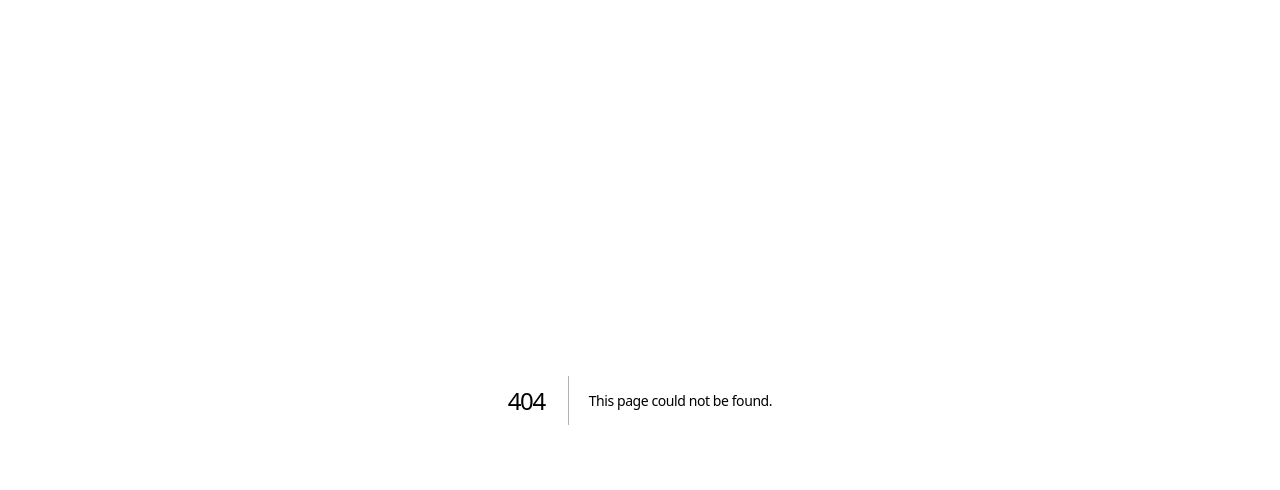
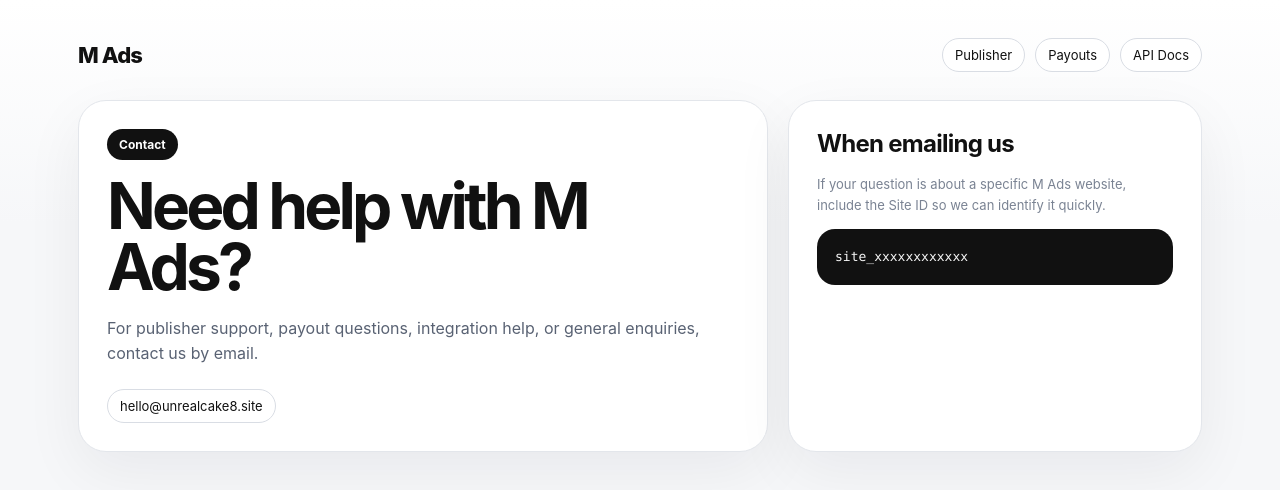
Before and after one commit to UnrealCake8/M.Ads, a Next.js app: page /contact in a window 1280 px wide. Before the commit this address had no page. Shown: the top 490 px of the page. Built offline with nearby package versions, Linux system fonts and the light colour scheme.

Commit message:
Add public Contact page

```diff
--- /dev/null
+++ b/app/contact/page.tsx
@@ -0,0 +1,38 @@
+import Link from "next/link";
+
+export default function ContactPage() {
+  return (
+    <main className="shell">
+      <nav className="nav">
+        <Link className="brand" href="/">M Ads</Link>
+        <div style={{ display: "flex", gap: 10, flexWrap: "wrap" }}>
+          <Link className="pill" href="/publisher">Publisher</Link>
+          <Link className="pill" href="/payouts">Payouts</Link>
+          <Link className="pill" href="/docs">API Docs</Link>
+        </div>
+      </nav>
+
+      <section className="hero">
+        <div className="panel">
+          <span className="tag">Contact</span>
+          <h1>Need help with M Ads?</h1>
+          <p>
+            For publisher support, payout questions, integration help, or general enquiries,
+            contact us by email.
+          </p>
+          <div className="section">
+            <a className="pill" href="mailto:hello@unrealcake8.site">hello@unrealcake8.site</a>
+          </div>
+        </div>
+
+        <aside className="panel">
+          <h2>When emailing us</h2>
+          <p className="muted">
+            If your question is about a specific M Ads website, include the Site ID so we can identify it quickly.
+          </p>
+          <div className="code">site_xxxxxxxxxxxx</div>
+        </aside>
+      </section>
+    </main>
+  );
+}
```
